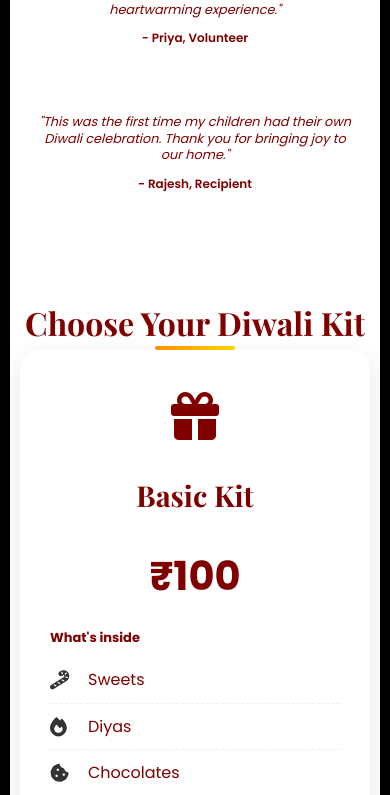
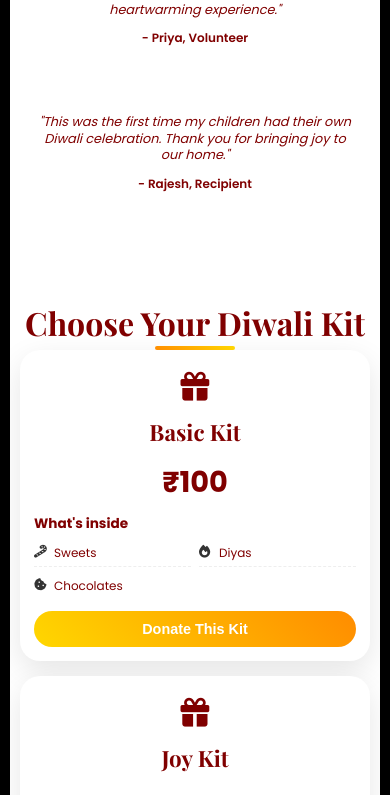
Before and after one commit to Maxiemad/Share-the-Light, a React (Create React App) app: page / in a window 390 px wide. Shown: the part 1852-2647 px from the top of the page. Built offline with nearby package versions, Linux system fonts and the light colour scheme; no server answers; the database is empty.

Commit message:
response

```diff
--- a/src/App.css
+++ b/src/App.css
@@ -70,7 +70,7 @@ body {
   .how-it-works-section,
   .volunteer-section,
   .footer {
-    padding: 70px 0 !important;
+    padding: 35px 0 !important;
   }
 
   /* Optimize section titles for desktop */
--- a/src/components/Footer.css
+++ b/src/components/Footer.css
@@ -101,6 +101,10 @@
     margin-bottom: 25px !important;
   }
 
+  .footer-grid > div {
+    text-align: center !important;
+  }
+
   .footer h3 {
     font-size: 1.2rem;
     margin-bottom: 15px;
@@ -144,6 +148,10 @@
     gap: 20px !important;
   }
 
+  .footer-grid > div {
+    text-align: center !important;
+  }
+
   .footer h3 {
     font-size: 1.1rem;
     margin-bottom: 12px;
--- a/src/components/Footer.js
+++ b/src/components/Footer.js
@@ -105,9 +105,61 @@ const Footer = () => {
         id: doc.id,
         ...doc.data()
       }));
-      setRecentDonors(donors);
+
+      // If no real donors, show sample data
+      if (donors.length === 0) {
+        const sampleDonors = [
+          { id: '1', fullName: 'Vikram Patel', amount: '999', kit: 'Joy Kit' },
+          { id: '2', fullName: 'Kavita Joshi', amount: '999', kit: 'Joy Kit' },
+          { id: '3', fullName: 'Sneha Agarwal', amount: '799', kit: 'Custom' },
+          { id: '4', fullName: 'Arjun Singh', amount: '1299', kit: 'Celebration Kit' },
+          { id: '5', fullName: 'Amit Gupta', amount: '499', kit: 'Basic Kit' },
+          { id: '6', fullName: 'Rohit Mehta', amount: '1499', kit: 'Celebration Kit' },
+          { id: '7', fullName: 'Priya Sharma', amount: '999', kit: 'Joy Kit' },
+          { id: '8', fullName: 'Rajesh Kumar', amount: '599', kit: 'Custom' },
+          { id: '9', fullName: 'Sunita Verma', amount: '1199', kit: 'Joy Kit' },
+          { id: '10', fullName: 'Deepak Jain', amount: '899', kit: 'Custom' },
+          { id: '11', fullName: 'Neha Reddy', amount: '699', kit: 'Basic Kit' },
+          { id: '12', fullName: 'Vikash Tiwari', amount: '1099', kit: 'Joy Kit' },
+          { id: '13', fullName: 'Anjali Desai', amount: '799', kit: 'Custom' },
+          { id: '14', fullName: 'Suresh Yadav', amount: '1299', kit: 'Celebration Kit' },
+          { id: '15', fullName: 'Meera Iyer', amount: '999', kit: 'Joy Kit' },
+          { id: '16', fullName: 'Kiran Shah', amount: '599', kit: 'Basic Kit' },
+          { id: '17', fullName: 'Ravi Nair', amount: '1399', kit: 'Celebration Kit' },
+          { id: '18', fullName: 'Pooja Agarwal', amount: '899', kit: 'Custom' },
+          { id: '19', fullName: 'Manoj Singh', amount: '999', kit: 'Joy Kit' },
+          { id: '20', fullName: 'Shruti Gupta', amount: '699', kit: 'Basic Kit' }
+        ];
+        setRecentDonors(sampleDonors);
+      } else {
+        setRecentDonors(donors);
+      }
     } catch (error) {
       console.error('Error fetching donors:', error);
+      // Show sample data on error too
+      const sampleDonors = [
+        { id: '1', fullName: 'Vikram Patel', amount: '999', kit: 'Joy Kit' },
+        { id: '2', fullName: 'Kavita Joshi', amount: '999', kit: 'Joy Kit' },
+        { id: '3', fullName: 'Sneha Agarwal', amount: '799', kit: 'Custom' },
+        { id: '4', fullName: 'Arjun Singh', amount: '1299', kit: 'Celebration Kit' },
+        { id: '5', fullName: 'Amit Gupta', amount: '499', kit: 'Basic Kit' },
+        { id: '6', fullName: 'Rohit Mehta', amount: '1499', kit: 'Celebration Kit' },
+        { id: '7', fullName: 'Priya Sharma', amount: '999', kit: 'Joy Kit' },
+        { id: '8', fullName: 'Rajesh Kumar', amount: '599', kit: 'Custom' },
+        { id: '9', fullName: 'Sunita Verma', amount: '1199', kit: 'Joy Kit' },
+        { id: '10', fullName: 'Deepak Jain', amount: '899', kit: 'Custom' },
+        { id: '11', fullName: 'Neha Reddy', amount: '699', kit: 'Basic Kit' },
+        { id: '12', fullName: 'Vikash Tiwari', amount: '1099', kit: 'Joy Kit' },
+        { id: '13', fullName: 'Anjali Desai', amount: '799', kit: 'Custom' },
+        { id: '14', fullName: 'Suresh Yadav', amount: '1299', kit: 'Celebration Kit' },
+        { id: '15', fullName: 'Meera Iyer', amount: '999', kit: 'Joy Kit' },
+        { id: '16', fullName: 'Kiran Shah', amount: '599', kit: 'Basic Kit' },
+        { id: '17', fullName: 'Ravi Nair', amount: '1399', kit: 'Celebration Kit' },
+        { id: '18', fullName: 'Pooja Agarwal', amount: '899', kit: 'Custom' },
+        { id: '19', fullName: 'Manoj Singh', amount: '999', kit: 'Joy Kit' },
+        { id: '20', fullName: 'Shruti Gupta', amount: '699', kit: 'Basic Kit' }
+      ];
+      setRecentDonors(sampleDonors);
     }
   };
 
@@ -140,12 +192,6 @@ const Footer = () => {
                 +91 83608 19091
               </p>
 
-              <h3 style={{ fontFamily: "'Playfair Display', serif", fontSize: '1.5rem', marginBottom: '20px', color: '#FFD700' }}>Follow Us</h3>
-              <div style={{ display: 'flex', gap: '15px', marginBottom: '30px' }}>
-                <a href="#" style={{ display: 'flex', alignItems: 'center', justifyContent: 'center', width: '40px', height: '40px', background: 'rgba(255, 215, 0, 0.2)', borderRadius: '50%', color: '#FFD700', textDecoration: 'none', transition: 'all 0.3s ease' }}><i className="fab fa-facebook"></i></a>
-                <a href="#" style={{ display: 'flex', alignItems: 'center', justifyContent: 'center', width: '40px', height: '40px', background: 'rgba(255, 215, 0, 0.2)', borderRadius: '50%', color: '#FFD700', textDecoration: 'none', transition: 'all 0.3s ease' }}><i className="fab fa-twitter"></i></a>
-                <a href="#" style={{ display: 'flex', alignItems: 'center', justifyContent: 'center', width: '40px', height: '40px', background: 'rgba(255, 215, 0, 0.2)', borderRadius: '50%', color: '#FFD700', textDecoration: 'none', transition: 'all 0.3s ease' }}><i className="fab fa-instagram"></i></a>
-              </div>
             </div>
 
             {/* Form Fields moved here */}
@@ -296,16 +342,15 @@ const Footer = () => {
           </div>
         </div>
 
+        {/* Recent Donors Slider */}
+        {recentDonors.length > 0 && (
+          <DonorSlider donors={recentDonors} />
+        )}
 
         <div style={{ textAlign: 'center', paddingTop: '20px', borderTop: '1px solid rgba(255, 215, 0, 0.3)', opacity: '0.8' }}>
           <p>Built by students to make a difference. © 2024 Share the Smile</p>
         </div>
       </div>
-
-      {/* Recent Donors Slider */}
-      {recentDonors.length > 0 && (
-        <DonorSlider donors={recentDonors} />
-      )}
 
       {/* QR Code Modal */}
       {showQRModal && (
--- a/src/components/Hero.css
+++ b/src/components/Hero.css
@@ -183,7 +183,7 @@
 @media (max-width: 768px) {
   .hero-section {
     margin: 0 10px !important;
-    padding: 60px 0 !important;
+    padding: 30px 0 !important;
     position: relative;
     z-index: 1;
   }
@@ -211,7 +211,7 @@
 @media (max-width: 480px) {
   .hero-section {
     margin: 0 5px !important;
-    padding: 40px 0 !important;
+    padding: 20px 0 !important;
   }
 
   .hero-title {
--- a/src/components/Kits.css
+++ b/src/components/Kits.css
@@ -19,13 +19,13 @@
   border: 2px solid transparent;
   border-radius: 20px;
   box-shadow: 0 10px 30px rgba(0,0,0,0.1);
-  padding: 40px;
+  padding: 18px;
   display: flex;
   flex-direction: column;
   align-items: center;
   text-align: center;
   transition: transform 0.25s ease, box-shadow 0.25s ease, border-color 0.25s ease;
-  min-height: 560px;
+  min-height: 200px;
 }
 
 .kit-card.is-selected {
@@ -39,46 +39,50 @@
 }
 
 .kit-icon {
-  font-size: 3rem;
-  margin-bottom: 20px;
+  font-size: 1.8rem;
+  margin-bottom: 8px;
 }
 
 .kit-title {
   font-family: 'Playfair Display', serif;
-  font-size: 1.8rem;
-  margin-bottom: 10px;
+  font-size: 1.4rem;
+  margin-bottom: 4px;
   color: #800000;
 }
 
 .kit-price {
-  font-size: 2.5rem;
+  font-size: 1.8rem;
   font-weight: 700;
   color: #FF8C00;
-  margin: 20px 0;
+  margin: 8px 0;
 }
 
 .kit-features-title {
   font-weight: 700;
   color: #800000;
-  margin-bottom: 8px;
+  margin-bottom: 4px;
   width: 100%;
   text-align: left;
+  font-size: 0.85rem;
 }
 
 .kit-items {
   list-style: none;
   padding: 0;
-  margin: 0 0 24px 0;
+  margin: 0 0 12px 0;
   width: 100%;
+  display: grid;
+  grid-template-columns: 1fr 1fr;
+  gap: 4px 8px;
 }
 
 .kit-item {
   display: grid;
-  grid-template-columns: 28px 1fr;
+  grid-template-columns: 16px 1fr;
   align-items: center;
-  gap: 10px;
+  gap: 4px;
   color: #333333;
-  padding: 10px 0;
+  padding: 4px 0;
   text-align: left;
   border-bottom: 1px dashed #eee;
 }
@@ -88,11 +92,11 @@
 }
 
 .kit-item-icon {
-  font-size: 1.2rem;
+  font-size: 0.8rem;
 }
 
 .kit-item-text {
-  font-size: 1rem;
+  font-size: 0.75rem;
 }
 
 .kit-spacer {
@@ -105,9 +109,9 @@
   background: linear-gradient(45deg, #FFD700, #FF8C00);
   color: #ffffff;
   border: none;
-  padding: 15px 30px;
+  padding: 10px 20px;
   border-radius: 50px;
-  font-size: 1.1rem;
+  font-size: 0.9rem;
   font-weight: 600;
   cursor: pointer;
   transition: transform 0.2s ease, box-shadow 0.2s ease, opacity 0.2s ease;
@@ -409,7 +413,12 @@
   }
   .kit-card {
     min-height: unset;
-    padding: 28px;
+    padding: 15px;
+  }
+
+  .kit-items {
+    grid-template-columns: 1fr 1fr !important;
+    gap: 6px 10px !important;
   }
 
   .section-title {
@@ -429,6 +438,15 @@
     gap: 15px !important;
   }
 
+  .kit-items {
+    grid-template-columns: 1fr 1fr !important;
+    gap: 5px 8px !important;
+  }
+
+  .kit-card {
+    padding: 12px;
+  }
+
   .section-title {
     font-size: 1.6rem;
     margin-bottom: 20px;
--- a/src/components/WhyCause.css
+++ b/src/components/WhyCause.css
@@ -1,7 +1,7 @@
 /* Why Cause Section */
 .why-cause-section {
   height: 100vh;
-  padding: 70px 0;
+  padding: 35px 0;
   background: transparent;
   position: relative;
   margin: 0 80px;
@@ -203,8 +203,8 @@
 /* Responsive Design */
 @media (max-width: 768px) {
   .why-cause-section {
-    margin: 0 10px !important;
-    padding: 50px 0 !important;
+    margin: -20px 10px 0 10px !important;
+    padding: 15px 0 !important;
     position: relative;
     z-index: 1;
   }
@@ -228,6 +228,10 @@
     top: auto !important;
     transform: none !important;
     margin: 10px auto !important;
+  }
+
+  .left-diya {
+    display: none !important;
   }
 
   .diya-body {
@@ -261,8 +265,8 @@
 
 @media (max-width: 480px) {
   .why-cause-section {
-    margin: 0 5px !important;
-    padding: 30px 0 !important;
+    margin: -15px 5px 0 5px !important;
+    padding: 10px 0 !important;
   }
 
   .why-content {
@@ -279,6 +283,10 @@
     font-size: 1.8rem;
     margin-bottom: 12px;
     line-height: 1.1;
+  }
+
+  .left-diya {
+    display: none !important;
   }
 
   .mission-statement p {
@@ -320,4 +328,8 @@
     height: 12px;
     top: -6px;
   }
+
+  .left-diya {
+    display: none !important;
+  }
 }
```
